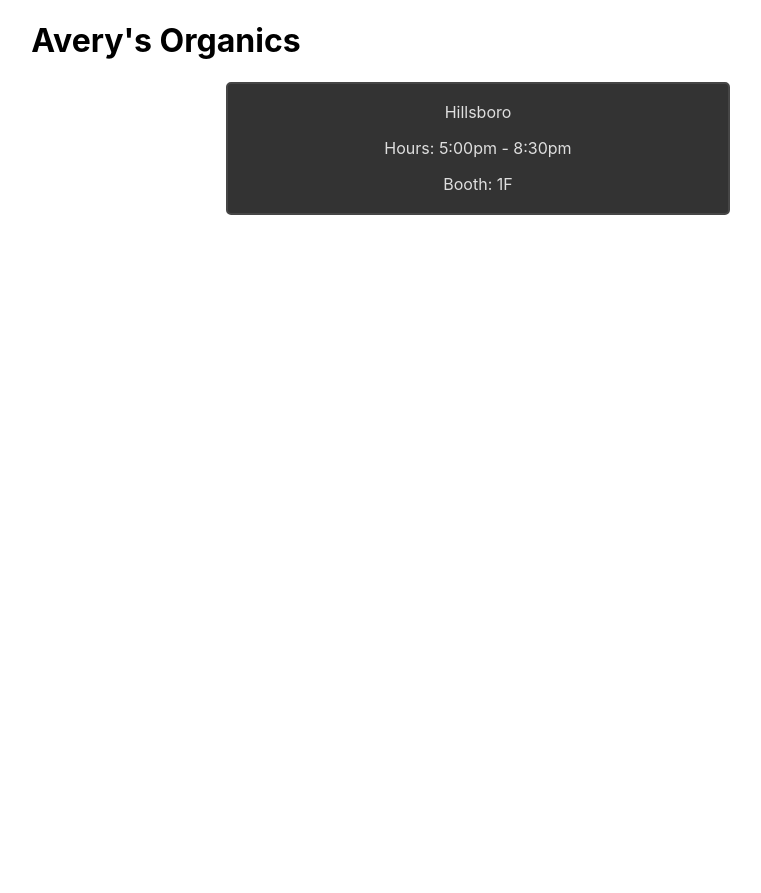
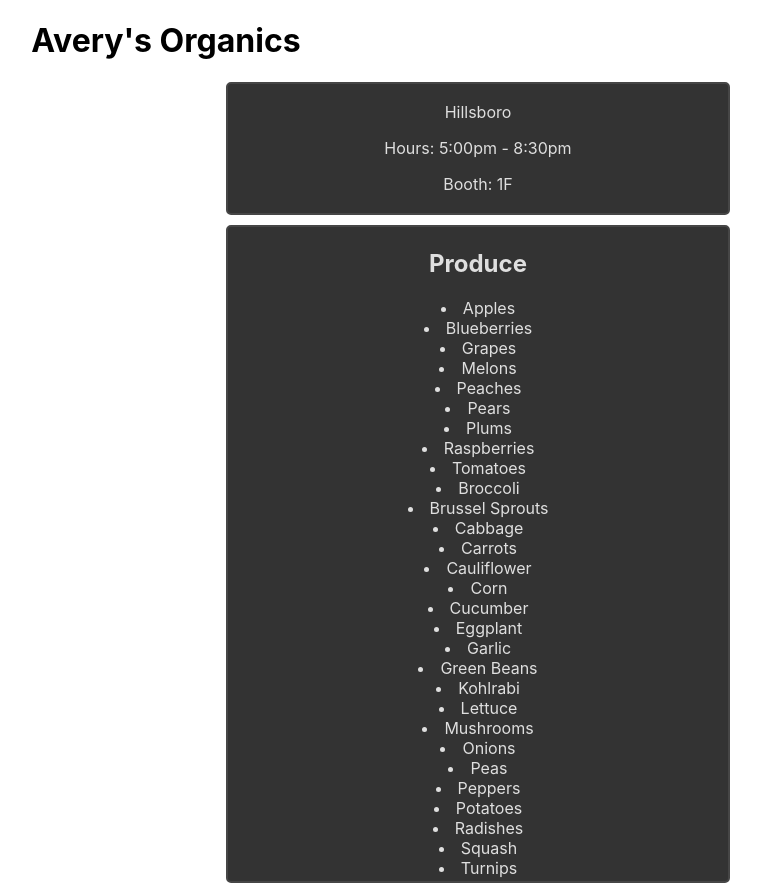
Before and after one commit to ChrisRamer/4.1.2.1-farmers-market, a React (Create React App) app: page / in a window 1280 px wide. Shown: the whole page, without its empty margins (474-1235 px from the left). Before the commit the page ends 800 px from the top, so only its background shows below. Built offline with nearby package versions, Linux system fonts and the light colour scheme.

Commit message:
Add produce section

```diff
--- a/src/components/App.js
+++ b/src/components/App.js
@@ -1,12 +1,14 @@
 import React from "react";
 import Header from "./Header";
 import MyLocation from "./Location";
+import AvailableProduce from "./Produce";
 
 function App() {
   return (
     <React.Fragment>
 		<Header />
 		<MyLocation />
+		<AvailableProduce />
 	</React.Fragment>
   );
 }
--- /dev/null
+++ b/src/components/Produce.js
@@ -0,0 +1,286 @@
+import React from "react";
+
+function AvailableProduce() {
+	const availableProduce = [
+		{
+			month: "January",
+			selection: [
+				"Apples",
+				"Hazelnuts",
+				"Pears",
+				"Garlic",
+				"Mushrooms",
+				"Onions",
+				"Potatoes",
+				"Turnips"
+			]
+		},
+		{
+			month: "February",
+			selection: [
+				"Apples",
+				"Hazelnuts",
+				"Pears",
+				"Garlic",
+				"Mushrooms",
+				"Onions",
+				"Potatoes"
+			]
+		},
+		{
+			month: "March",
+			selection: [
+				"Apples",
+				"Hazelnuts",
+				"Pears",
+				"Rhubarb",
+				"Garlic",
+				"Mushrooms",
+				"Onions",
+				"Potatoes"
+			]
+		},
+		{
+			month: "April",
+			selection: [
+				"Apples",
+				"Hazelnuts",
+				"Pears",
+				"Rhubarb",
+				"Asparagus",
+				"Garlic",
+				"Lettuce",
+				"Mushrooms",
+				"Onions",
+				"Potatoes"
+			]
+		},
+		{
+			month: "May",
+			selection: [
+				"Apples",
+				"Hazelnuts",
+				"Pears",
+				"Rhubarb",
+				"Asparagus",
+				"Cauliflower",
+				"Garlic",
+				"Lettuce",
+				"Potatoes",
+				"Radishes"
+			]
+		},
+		{
+			month: "June",
+			selection: [
+				"Apples",
+				"Hazelnuts",
+				"Pears",
+				"Rhubarb",
+				"Blackberries",
+				"Cherries",
+				"Raspberries",
+				"Strawberries",
+				"Asparagus",
+				"Broccoli",
+				"Cauliflower",
+				"Kohlrabi",
+				"Lettuce",
+				"Mushrooms",
+				"Potatoes",
+				"Radishes",
+				"Squash"
+			]
+		},
+		{
+			month: "July",
+			selection: [
+				"Apples",
+				"Hazelnuts",
+				"Pears",
+				"Rhubarb",
+				"Apricots",
+				"Blackberries",
+				"Blueberries",
+				"Cherries",
+				"Melons",
+				"Nectarines",
+				"Peaches",
+				"Raspberries",
+				"Strawberries",
+				"Tomatoes",
+				"Beets",
+				"Broccoli",
+				"Brussel Sprouts",
+				"Cabbage",
+				"Carrots",
+				"Cauliflower",
+				"Cucumber",
+				"Eggplant",
+				"Garlic",
+				"Green Beans",
+				"Kohlrabi",
+				"Lettuce",
+				"Mushrooms",
+				"Potatoes",
+				"Radishes",
+				"Squash",
+				"Turnips"
+			]
+		},
+		{
+			month: "August",
+			selection: [
+				"Apples",
+				"Apricots",
+				"Blackberries",
+				"Blueberries",
+				"Cherries",
+				"Melons",
+				"Nectarines",
+				"Peaches",
+				"Pears",
+				"Plums",
+				"Raspberries",
+				"Rhubarb",
+				"Strawberries",
+				"Tomatoes",
+				"Beets",
+				"Broccoli",
+				"Brussel Sprouts",
+				"Cabbage",
+				"Carrots",
+				"Cauliflower",
+				"Corn",
+				"Cucumber",
+				"Eggplant",
+				"Garlic",
+				"Green Beans",
+				"Kohlrabi",
+				"Lettuce",
+				"Mushrooms",
+				"Onions",
+				"Peas",
+				"Peppers",
+				"Potatoes",
+				"Radishes",
+				"Squash",
+				"Turnips"
+			]
+		},
+		{
+			month: "September",
+			selection: [
+				"Apples",
+				"Blueberries",
+				"Grapes",
+				"Melons",
+				"Peaches",
+				"Pears",
+				"Plums",
+				"Raspberries",
+				"Tomatoes",
+				"Broccoli",
+				"Brussel Sprouts",
+				"Cabbage",
+				"Carrots",
+				"Cauliflower",
+				"Corn",
+				"Cucumber",
+				"Eggplant",
+				"Garlic",
+				"Green Beans",
+				"Kohlrabi",
+				"Lettuce",
+				"Mushrooms",
+				"Onions",
+				"Peas",
+				"Peppers",
+				"Potatoes",
+				"Radishes",
+				"Squash",
+				"Turnips"
+			]
+		},
+		{
+			month: "October",
+			selection: [
+				"Apples",
+				"Grapes",
+				"Hazelnuts",
+				"Melons",
+				"Peaches",
+				"Pears",
+				"Tomatoes",
+				"Broccoli",
+				"Brussel Sprouts",
+				"Cabbage",
+				"Carrots",
+				"Cauliflower",
+				"Corn",
+				"Cucumber",
+				"Eggplant",
+				"Garlic",
+				"Green Beans",
+				"Kohlrabi",
+				"Lettuce",
+				"Mushrooms",
+				"Onions",
+				"Peas",
+				"Peppers",
+				"Potatoes",
+				"Pumpkins",
+				"Radishes",
+				"Squash",
+				"Turnips"
+			]
+		},
+		{
+			month: "November",
+			selection: [
+				"Apples",
+				"Hazelnuts",
+				"Pears",
+				"Broccoli",
+				"Carrots",
+				"Cauliflower",
+				"Garlic",
+				"Mushrooms",
+				"Onions",
+				"Potatoes",
+				"Squash",
+				"Turnips"
+			]
+		},
+		{
+			month: "December",
+			selection: [
+				"Apples",
+				"Hazelnuts",
+				"Pears",
+				"Broccoli",
+				"Carrots",
+				"Cauliflower",
+				"Garlic",
+				"Mushrooms",
+				"Onions",
+				"Potatoes",
+				"Turnips"
+			]
+		}
+	];
+
+	const produceDetails = availableProduce[new Date().getMonth()];
+	const produce = produceDetails.selection;
+
+	return (
+		<div id="produce_section" class="panel">
+			<h2>Produce</h2>
+			{produce.map((item) =>
+				<li>{item}</li>
+			)}
+		</div>
+	);
+}
+
+export default AvailableProduce;
```
